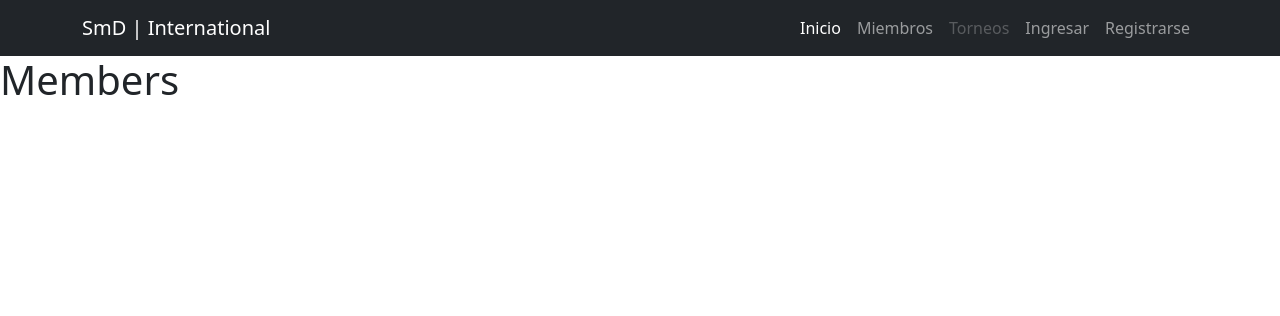
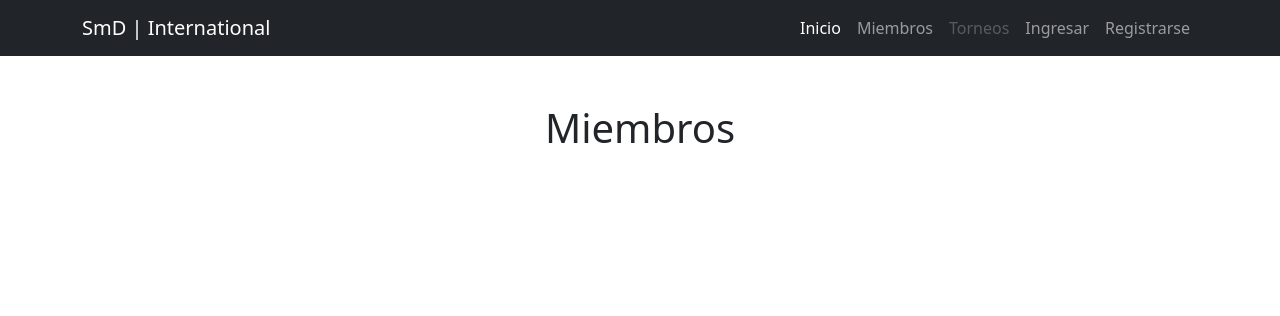
Before and after one commit to afbustosv/smd, a Django app: page /members/ in a window 1280 px wide. Shown: the top 316 px of the page. Run offline with Django 4.2, Linux system fonts and the light colour scheme.

Commit message:
pestaña de miembros

```diff
--- a/members/templates/members.html
+++ b/members/templates/members.html
@@ -1,5 +1,32 @@
 {% extends 'base.html' %}
 
 {% block content %}
-    <h1>Members</h1>
+
+<main class="container mt-5">
+    <div class="row">
+        <div class="col-md-6 offset-md-3">
+            <h1 class="text-center">Miembros</h1>
+            <ul class="list-group">
+                {% for member in members %}
+                <li class="list-group-item">
+                        <div class=" d-flex justify-content-between">
+                            <strong>
+                                {% if member.tag %}
+                                SmD Æ
+                                {% endif %}
+                                {{member.nick}}
+                            </strong>
+                            <p>{{member.liga}}</p>
+                        </div>
+                    <p class="text-secondary">{{member.frase}}</p>
+                </li>
+                {% endfor %}
+            </ul>
+        </div>
+    </div>
+</main>
+
+
+
+
 {% endblock %}
--- a/members/views.py
+++ b/members/views.py
@@ -3,11 +3,15 @@ from django.contrib.auth.forms import UserCreationForm, AuthenticationForm
 from django.contrib.auth.models import User
 from django.contrib.auth import login, logout, authenticate
 from django.db import IntegrityError
+from .forms import RegisterForm
+from .models import Member
 
 # Create your views here.
 
+
 def home(request):
     return render(request, 'home.html')
+
 
 def signup(request):
     if request.method == 'GET':
@@ -17,7 +21,8 @@ def signup(request):
     else:
         if request.POST['password1'] == request.POST['password2']:
             try:
-                user = User.objects.create_user(username=request.POST['username'], password=request.POST['password1'])
+                user = User.objects.create_user(
+                    username=request.POST['username'], password=request.POST['password1'])
                 user.save()
                 login(request, user)
                 return redirect('home')
@@ -25,12 +30,13 @@ def signup(request):
                 return render(request, 'signup.html', {
                     'form': UserCreationForm,
                     'error': 'El usuario ya existe'
-            })
+                })
         else:
             return render(request, 'signup.html', {
-            'form': UserCreationForm,
-            'error': 'Las contraseñas no coinciden'
-        })
+                'form': UserCreationForm,
+                'error': 'Las contraseñas no coinciden'
+            })
+
 
 def signin(request):
     if request.method == 'GET':
@@ -38,21 +44,44 @@ def signin(request):
             'form': AuthenticationForm
         })
     else:
-        user = authenticate(request, username= request.POST['username'], password =request.POST['password'])
+        user = authenticate(
+            request, username=request.POST['username'], password=request.POST['password'])
         if not user:
             return render(request, 'signin.html', {
-            'form': AuthenticationForm,
-            'error': 'Usuario o Contraseña incorrecta'
-        })
+                'form': AuthenticationForm,
+                'error': 'Usuario o Contraseña incorrecta'
+            })
         else:
             login(request, user)
             return redirect('home')
 
 
 def members(request):
-    return render(request, 'members.html')
+    members = Member.objects.all()
+    return render(request, 'members.html', {
+        'members' : members
+    })
 
 
 def signout(request):
     logout(request)
     return redirect('home')
+
+
+def register(request):
+    if request.method == 'GET':
+        return render(request, 'register.html', {
+            'form': RegisterForm
+        })
+    else:
+        try:
+            form = RegisterForm(request.POST)
+            new_player = form.save(commit=False)
+            new_player.user = request.user
+            new_player.save()
+            return redirect('members')
+        except ValueError:
+            return render(request, 'register.html', {
+            'form': RegisterForm,
+            'error': 'Suministre datos válidos'
+            })
--- a/smd/urls.py
+++ b/smd/urls.py
@@ -23,5 +23,6 @@ urlpatterns = [
     path('signup/', views.signup, name='signup'),
     path('members/', views.members, name='members'),
     path('logout/', views.signout, name='signout'),
-    path('signin/', views.signin, name='signin')
+    path('signin/', views.signin, name='signin'),
+    path('register/', views.register, name='register')
 ]
```
Also changed, not shown: members/forms.py (added, +7 -0 lines), members/templates/register.html (added, +13 -0 lines).
